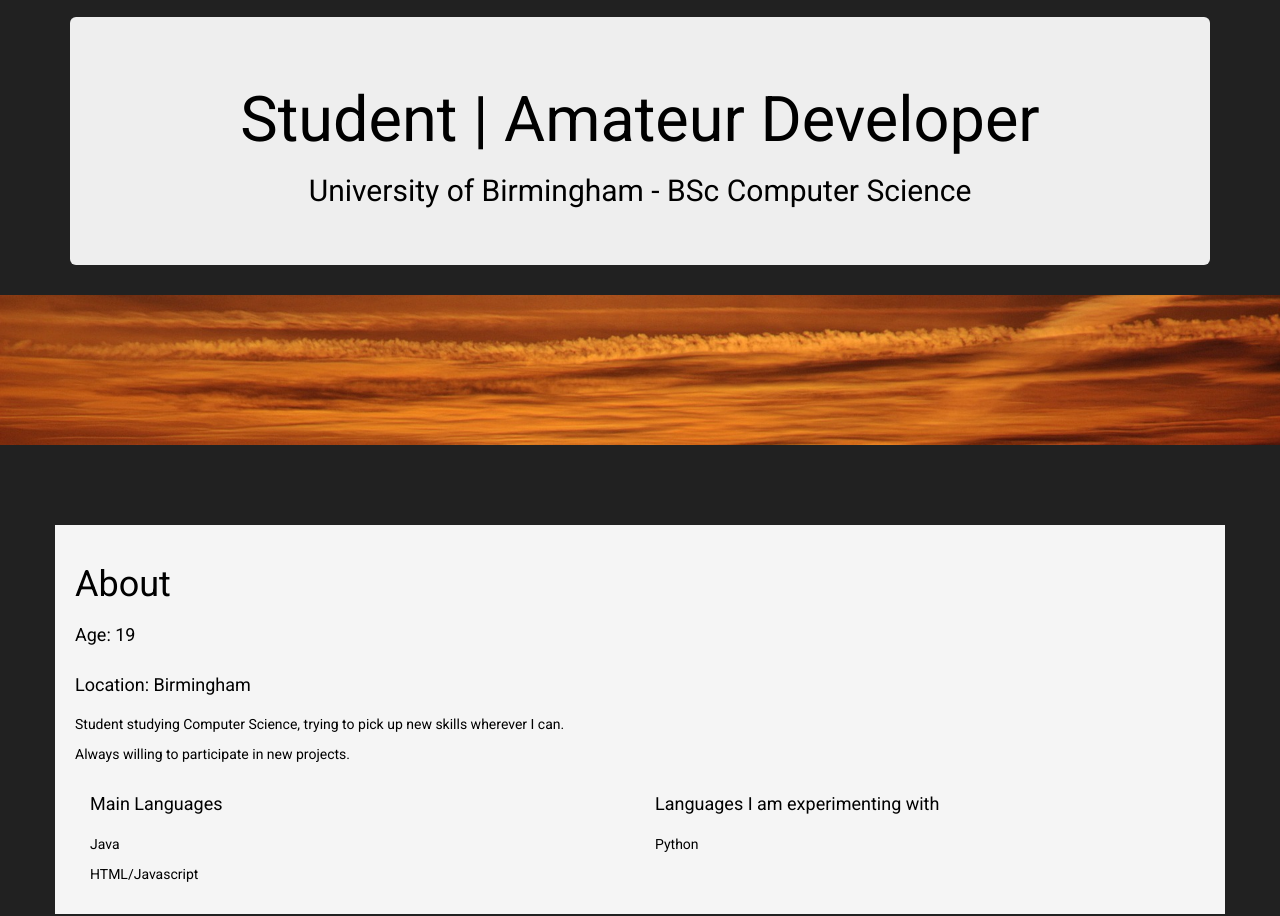
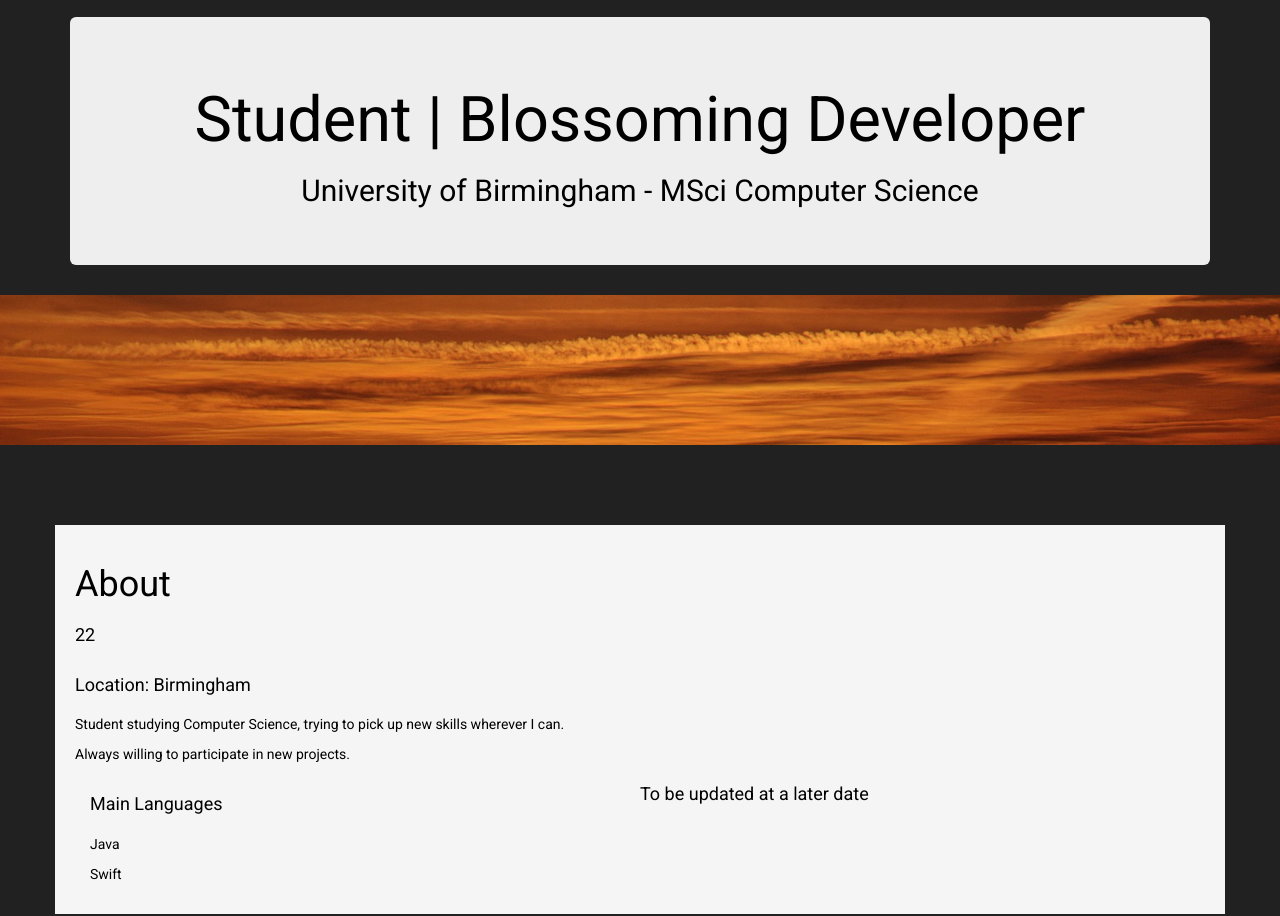
Before and after one commit to Georgesab/archive-site, a plain HTML site: page index.html in a window 1280 px wide. Shown: the part 448-1364 px from the top of the page. Drawn offline with nearby package versions, Linux system fonts and the light colour scheme.

Commit message:
Update index.html - Changes since last update

```diff
--- a/index.html
+++ b/index.html
@@ -57,8 +57,8 @@
 
         <div class="container">
             <div class="jumbotron text-center" style="color:black">
-                <h1> Student | Amateur Developer </h1>
-                <h2> University of Birmingham - BSc Computer Science </h2>
+                <h1> Student | Blossoming Developer </h1>
+                <h2> University of Birmingham - MSci Computer Science </h2>
             </div>
         </div>
 
@@ -71,19 +71,16 @@
                 <div class="row">
                     <div class="col-md-12">
                         <h1>About</h1>
-                        <h4> Age: 19  </h4>
+                        <h4> 22   </h4>
                         <h4> Location: Birmingham </h4>
                         <p> Student studying Computer Science, trying to pick up new skills wherever I can. </p>
                         <p> Always willing to participate in new projects.</p>
                         <div class="col-md-6">
                             <h4> Main Languages </h4>
                             <p> Java</p>
-                            <p> HTML/Javascript </p>
+                            <p> Swift </p>
                         </div>
-                        <div class="col-md-6">
-                            <h4> Languages I am experimenting with </h4>
-                            <p> Python </p>
-                        </div>
+                        <h4> To be updated at a later date </h4>
                     </div>
                 </div>
             </div>
@@ -111,11 +108,6 @@
                                 <h3 style="padding-left: 15px;"> In Progress</h3>
 
                                 <div class="col-md-6">
-
-                                <h4> Pebble Watch Faces </h4>
-                                <p> A selection of watch faces developed at hackathons that will be expanded when time permits. Some include ones that pull content from reddit such as showing jokes from r/jokes that change on the hour. </p>
-                                </div>
-
 
                             <div class="col-md-6">
                             <h4> University of Birmingham / The Gadget Show Project </h4>
```
